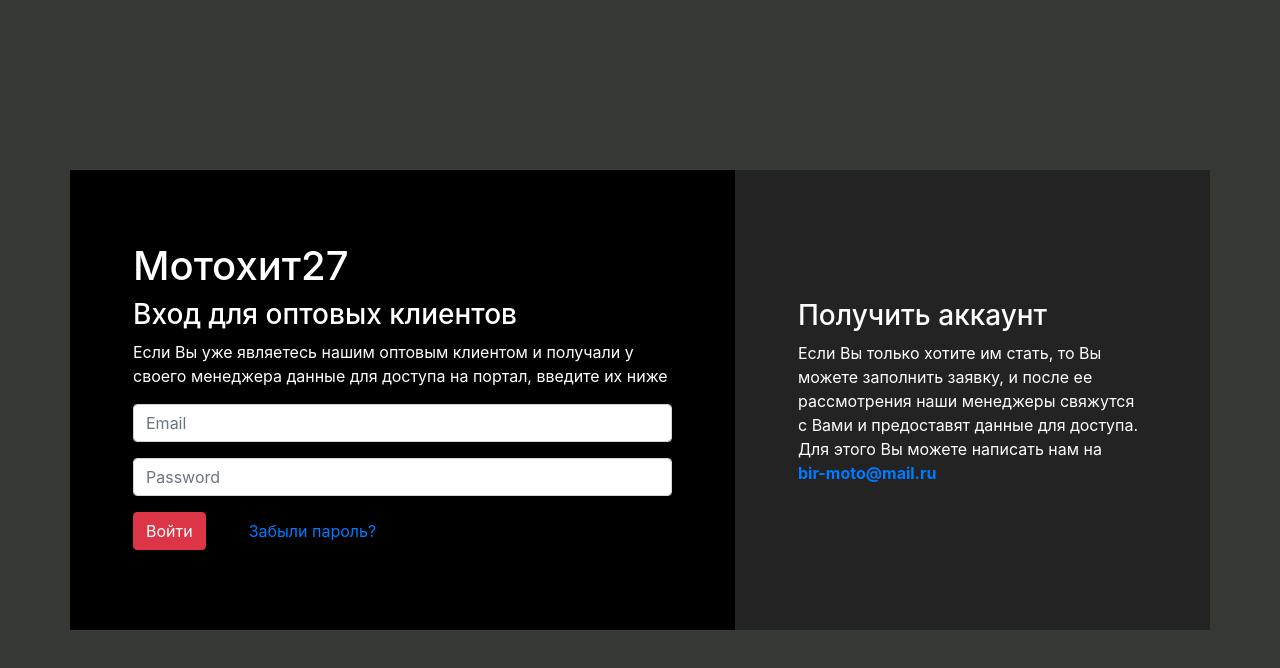
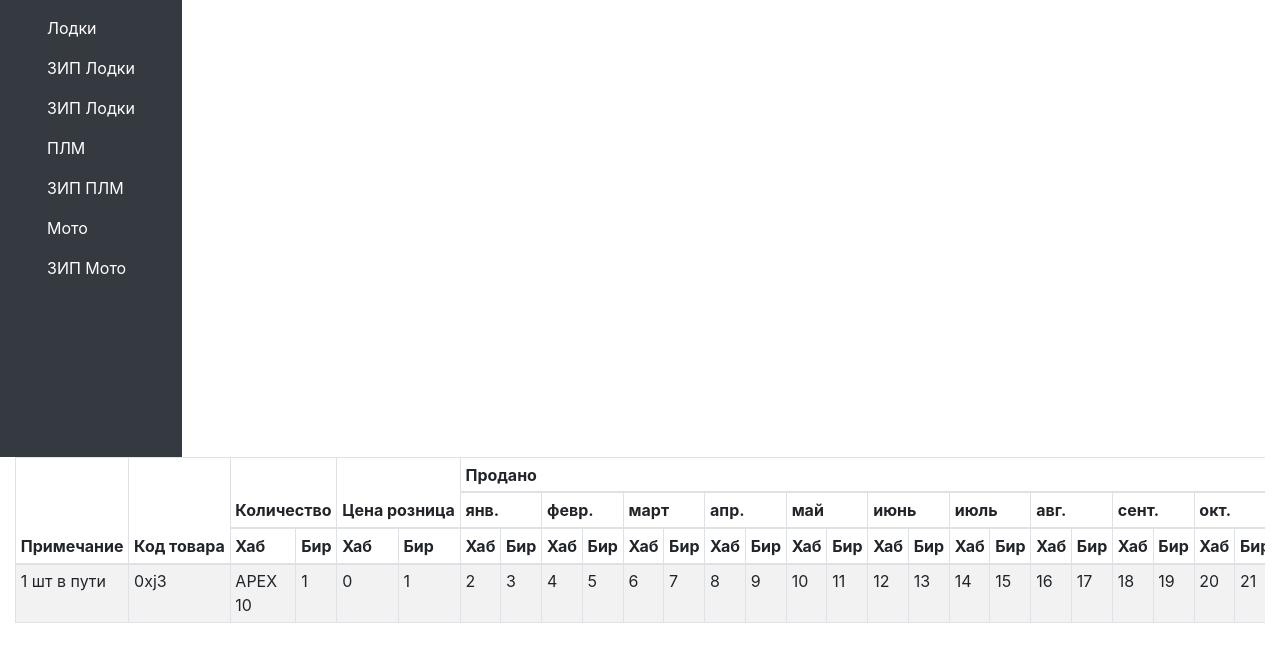
Before and after one commit to Yeminfu/moto-crm-front, a React (Create React App) app: page /dashboard in a window 1280 px wide. Shown: the top 668 px of the page. Built offline with nearby package versions, Linux system fonts and the light colour scheme.

Commit message:
base dashboard

```diff
--- a/package.json
+++ b/package.json
@@ -15,6 +15,7 @@
     "@types/react-redux": "^7.1.9",
     "@types/react-router-dom": "^5.1.5",
     "bootstrap": "^4.5.0",
+    "dayjs": "^1.8.29",
     "final-form": "^4.20.1",
     "node-sass": "^4.14.1",
     "react": "^16.13.1",
--- /dev/null
+++ b/src/features/Table/index.tsx
@@ -0,0 +1,168 @@
+import React from "react";
+import { Table as Btable } from "react-bootstrap";
+import dayjs from "dayjs";
+import "dayjs/locale/ru";
+dayjs.locale("ru");
+
+interface headcolType {
+  name: string;
+  rowSpan: number;
+  colSpan: number;
+  sub_a?: Array<{
+    name: string;
+    colSpan: number;
+  }>;
+  sub_b?: Array<{
+    name: string;
+  }>;
+}
+
+const headcols: headcolType[] = [
+  { name: "Примечание", rowSpan: 3, colSpan: 1 },
+  { name: "Код товара", rowSpan: 3, colSpan: 1 },
+  {
+    name: "Количество",
+    rowSpan: 2,
+    colSpan: 2,
+    sub_b: [
+      {
+        name: "Хаб",
+      },
+      {
+        name: "Бир",
+      },
+    ],
+  },
+  {
+    name: "Цена розница",
+    rowSpan: 2,
+    colSpan: 2,
+    sub_b: [
+      {
+        name: "Хаб",
+      },
+      {
+        name: "Бир",
+      },
+    ],
+  },
+  {
+    name: "Продано",
+    rowSpan: 1,
+    colSpan: 24,
+    sub_a: Array.from({ length: 12 }).map((_, i) => ({
+      name: dayjs(`${i + 1}`, "mm").format("MMM"),
+      colSpan: 2,
+    })),
+    sub_b: (() => {
+      const arr = [];
+      const cities = Array.from({ length: 12 }, () => [
+        { name: "Хаб" },
+        { name: "Бир" },
+      ]);
+      for (let index = 0; index < cities.length; index++) {
+        const city = cities[index];
+        arr.push(...city);
+      }
+      return arr;
+    })(),
+  },
+  { name: "Закупочная цена", rowSpan: 3, colSpan: 1 },
+  { name: "Себестоймость", rowSpan: 3, colSpan: 1 },
+  { name: "Сумма в товаре", rowSpan: 3, colSpan: 1 },
+  { name: "", rowSpan: 3, colSpan: 1 },
+];
+
+const tBody = [
+  {
+    id: "note",
+    text: "1 шт в пути",
+  },
+  {
+    id: "code",
+    text: "0xj3",
+  },
+  {
+    id: "name",
+    text: "APEX 10",
+  },
+  { id: "count_hab", text: "1" },
+];
+
+export const Table = () => (
+  <div style={{ overflowX: "scroll" }}>
+    <Btable striped bordered hover size="sm">
+      <thead style={{ whiteSpace: "nowrap" }}>
+        <tr>
+          {headcols.map((x, i) => (
+            <th colSpan={x.colSpan} rowSpan={x.rowSpan}>
+              {x.name}
+            </th>
+          ))}
+        </tr>
+        <tr>
+          {headcols
+            .filter((x) => x.sub_a)
+            .map((x) => (
+              <>
+                {x.sub_a?.map((s) => (
+                  <th colSpan={s.colSpan}>{s.name}</th>
+                ))}
+              </>
+            ))}
+        </tr>
+        <tr>
+          {headcols
+            .filter((x) => x.sub_b)
+            .map((x) => (
+              <>
+                {x.sub_b?.map((s) => (
+                  <th>{s.name}</th>
+                ))}
+              </>
+            ))}
+        </tr>
+      </thead>
+      <tbody>
+        <tr>
+          {tBody.map((x) => (
+            <td>{x.text}</td>
+          ))}
+          {Array.from({
+            length: 29,
+          }).map((x, i) => (
+            <td>{i}</td>
+          ))}
+          <td>
+            <Cart />
+          </td>
+        </tr>
+      </tbody>
+    </Btable>
+  </div>
+);
+
+const Cart = () => (
+  <svg
+    width="2em"
+    height="2em"
+    viewBox="0 0 16 16"
+    className="bi bi-cart-plus"
+    fill="green"
+    // fill="currentColor"
+    xmlns="http://www.w3.org/2000/svg"
+  >
+    <path
+      fill-rule="evenodd"
+      d="M8.5 5a.5.5 0 0 1 .5.5v2a.5.5 0 0 1-.5.5h-2a.5.5 0 0 1 0-1H8V5.5a.5.5 0 0 1 .5-.5z"
+    />
+    <path
+      fill-rule="evenodd"
+      d="M8 7.5a.5.5 0 0 1 .5-.5h2a.5.5 0 0 1 0 1H9v1.5a.5.5 0 0 1-1 0v-2z"
+    />
+    <path
+      fill-rule="evenodd"
+      d="M0 1.5A.5.5 0 0 1 .5 1H2a.5.5 0 0 1 .485.379L2.89 3H14.5a.5.5 0 0 1 .491.592l-1.5 8A.5.5 0 0 1 13 12H4a.5.5 0 0 1-.491-.408L2.01 3.607 1.61 2H.5a.5.5 0 0 1-.5-.5zM3.102 4l1.313 7h8.17l1.313-7H3.102zM5 12a2 2 0 1 0 0 4 2 2 0 0 0 0-4zm7 0a2 2 0 1 0 0 4 2 2 0 0 0 0-4zm-7 1a1 1 0 1 0 0 2 1 1 0 0 0 0-2zm7 0a1 1 0 1 0 0 2 1 1 0 0 0 0-2z"
+    />
+  </svg>
+);
--- /dev/null
+++ b/src/features/dachboard/dashboard.scss
@@ -0,0 +1,3 @@
+.dashboard {
+  height: 100vh;
+}
--- /dev/null
+++ b/src/features/dachboard/index.tsx
@@ -0,0 +1,34 @@
+import React from "react";
+import "./dashboard.scss";
+import { Row, Col, Nav } from "react-bootstrap";
+import { Table } from "../Table/index";
+
+export const Dashboard = () => (
+  <div className="container-fluid">
+    <Row className="dashboard">
+      <Col className="bg-dark col-md-auto">
+        <Nav
+          defaultActiveKey="/home"
+          className="flex-column navbar align-items-start"
+        >
+          {[
+            { text: "Лодки" },
+            { text: "ЗИП Лодки" },
+            { text: "ЗИП Лодки" },
+            { text: "ПЛМ" },
+            { text: "ЗИП ПЛМ" },
+            { text: "Мото" },
+            { text: "ЗИП Мото" },
+          ].map((x) => (
+            <Nav.Link href="/home" className="text-white bg-dark">
+              {x.text}
+            </Nav.Link>
+          ))}
+        </Nav>
+      </Col>
+      <Col>
+        <Table />
+      </Col>
+    </Row>
+  </div>
+);
--- a/src/routes/index.tsx
+++ b/src/routes/index.tsx
@@ -1,31 +1,21 @@
 import React from "react";
 import { BrowserRouter as Router, Switch, Route } from "react-router-dom";
 import { Login } from "../features/Login/index";
+import { Dashboard } from "../features/dachboard/index";
 
 export const Routes = () => (
   <>
     <Router>
       <div>
         <Switch>
-          <Route path="/about">
-            <About />
+          <Route exact path="/">
+            <Login />
           </Route>
-          <Route path="/users">
-            <Users />
-          </Route>
-          <Route path="/">
-            <Login />
+          <Route path="/dashboard">
+            <Dashboard />
           </Route>
         </Switch>
       </div>
     </Router>
   </>
 );
-
-function About() {
-  return <h2>About</h2>;
-}
-
-function Users() {
-  return <h2>Users</h2>;
-}
```
Also changed, not shown: 1 other file (tests, documents, lock files or other folders).
